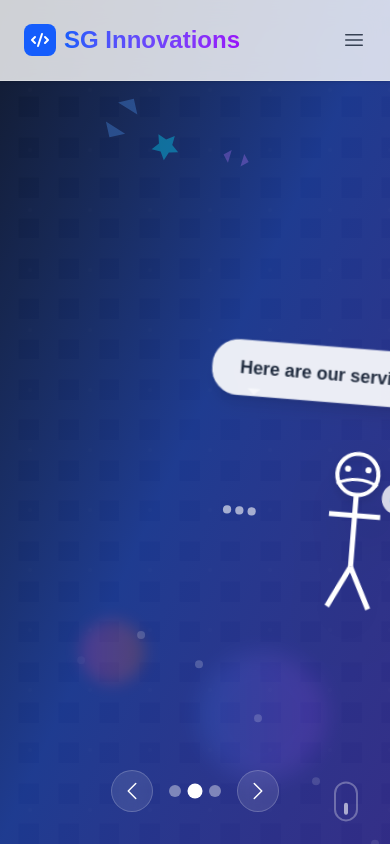
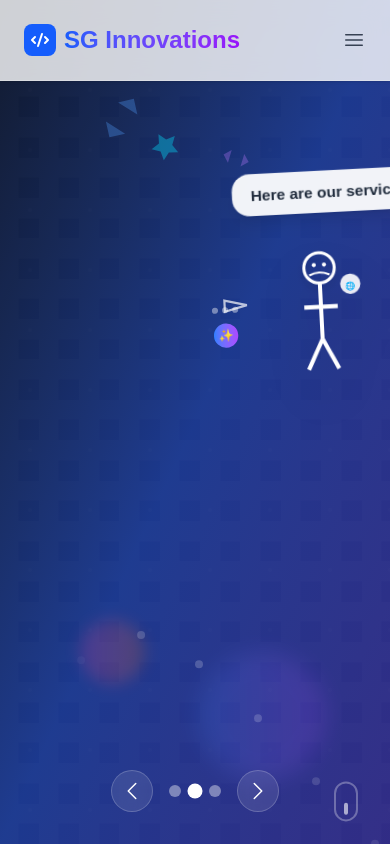
Before and after one commit to GraceMchomvu/sg-innovations, a Next.js app: page / in a window 390 px wide. Shown: the top 846 px of the page. Built offline with nearby package versions, Linux system fonts and the light colour scheme.

Commit message:
Create creative edge-based cartoon character with remote interactions, strategic positioning, and non-intrusive design that enhances content without interfering

```diff
--- a/src/components/Hero.tsx
+++ b/src/components/Hero.tsx
@@ -207,131 +207,153 @@ export default function Hero() {
         ))}
       </div>
 
-      {/* Big Dynamic Cartoon Character */}
+      {/* Creative Edge-Based Cartoon Character */}
       <motion.div
         initial={{ x: -300, y: 200, opacity: 0 }}
         animate={{
-          x: currentSlide === 0 ? 50 : currentSlide === 1 ? 200 : 100,
-          y: currentSlide === 0 ? 150 : currentSlide === 1 ? 100 : 200,
+          x: currentSlide === 0 ? 20 : currentSlide === 1 ? window.innerWidth - 250 : window.innerWidth - 200,
+          y: currentSlide === 0 ? window.innerHeight - 300 : currentSlide === 1 ? 50 : window.innerHeight - 250,
           opacity: 1
         }}
         transition={{ duration: 1.5, ease: "easeOut" }}
-        className="absolute z-30 cursor-pointer"
+        className="fixed z-30 cursor-pointer"
         onClick={nextSlide}
+        style={{
+          left: currentSlide === 0 ? '20px' : currentSlide === 1 ? 'calc(100vw - 250px)' : 'calc(100vw - 200px)',
+          top: currentSlide === 0 ? 'calc(100vh - 300px)' : currentSlide === 1 ? '50px' : 'calc(100vh - 250px)'
+        }}
       >
         <motion.div
           animate={{
-            rotate: [0, 5, -5, 0],
-            scale: [1, 1.05, 1]
+            rotate: [0, 3, -3, 0],
+            scale: [1, 1.02, 1]
           }}
           transition={{
-            duration: 3,
+            duration: 4,
             repeat: Infinity,
             ease: "easeInOut"
           }}
           className="relative"
         >
-          {/* Big Stick Figure Character */}
-          <svg width="200" height="200" viewBox="0 0 200 200" className="drop-shadow-2xl">
+          {/* Compact Stick Figure Character */}
+          <svg width="150" height="150" viewBox="0 0 150 150" className="drop-shadow-2xl">
             {/* Head */}
             <circle
-              cx="100"
-              cy="40"
-              r="20"
+              cx="75"
+              cy="30"
+              r="15"
               fill="none"
               stroke="#ffffff"
-              strokeWidth="4"
+              strokeWidth="3"
               className="drop-shadow-lg"
             />
 
             {/* Eyes - animated based on slide */}
             <motion.circle
               animate={{
-                scale: currentSlide === 0 ? [1, 1.3, 1] : 1,
-                opacity: currentSlide === 0 ? [1, 0.3, 1] : 1
+                scale: currentSlide === 0 ? [1, 1.2, 1] : 1,
+                opacity: currentSlide === 0 ? [1, 0.4, 1] : 1
               }}
-              transition={{ duration: 0.8, repeat: Infinity }}
-              cx="90"
-              cy="35"
-              r="3"
+              transition={{ duration: 0.6, repeat: Infinity }}
+              cx="70"
+              cy="27"
+              r="2"
               fill="#ffffff"
             />
             <motion.circle
               animate={{
-                scale: currentSlide === 0 ? [1, 1.3, 1] : 1,
-                opacity: currentSlide === 0 ? [1, 0.3, 1] : 1
+                scale: currentSlide === 0 ? [1, 1.2, 1] : 1,
+                opacity: currentSlide === 0 ? [1, 0.4, 1] : 1
               }}
-              transition={{ duration: 0.8, repeat: Infinity }}
-              cx="110"
-              cy="35"
-              r="3"
+              transition={{ duration: 0.6, repeat: Infinity }}
+              cx="80"
+              cy="27"
+              r="2"
               fill="#ffffff"
             />
 
             {/* Mouth - changes expression based on slide */}
             <motion.path
               animate={{
-                d: currentSlide === 0 ? "M 80 50 Q 100 60 120 50" : // Big happy smile
-                   currentSlide === 1 ? "M 80 50 Q 100 40 120 50" : // Excited smile
-                   "M 80 50 Q 100 55 120 50" // Default smile
+                d: currentSlide === 0 ? "M 65 37 Q 75 42 85 37" : // Happy smile
+                   currentSlide === 1 ? "M 65 37 Q 75 32 85 37" : // Excited smile
+                   "M 65 37 Q 75 40 85 37" // Default smile
               }}
-              transition={{ duration: 0.5 }}
+              transition={{ duration: 0.4 }}
               fill="none"
               stroke="#ffffff"
-              strokeWidth="3"
+              strokeWidth="2"
             />
 
             {/* Body */}
             <line
-              x1="100"
-              y1="60"
-              x2="100"
-              y2="130"
+              x1="75"
+              y1="45"
+              x2="75"
+              y2="100"
               stroke="#ffffff"
-              strokeWidth="5"
+              strokeWidth="4"
             />
 
             {/* Arms - different poses based on slide */}
             <motion.line
               animate={{
-                x1: currentSlide === 0 ? [70, 60, 70] : currentSlide === 1 ? [80, 75, 80] : [75, 70, 75],
-                y1: currentSlide === 0 ? [80, 70, 80] : currentSlide === 1 ? [85, 80, 85] : [90, 85, 90],
-                x2: currentSlide === 0 ? [130, 140, 130] : currentSlide === 1 ? [120, 125, 120] : [125, 130, 125],
-                y2: currentSlide === 0 ? [80, 70, 80] : currentSlide === 1 ? [85, 80, 85] : [90, 85, 90]
+                x1: currentSlide === 0 ? [55, 50, 55] : currentSlide === 1 ? [60, 58, 60] : [58, 55, 58],
+                y1: currentSlide === 0 ? [65, 60, 65] : currentSlide === 1 ? [70, 68, 70] : [72, 70, 72],
+                x2: currentSlide === 0 ? [95, 100, 95] : currentSlide === 1 ? [90, 92, 90] : [92, 95, 92],
+                y2: currentSlide === 0 ? [65, 60, 65] : currentSlide === 1 ? [70, 68, 70] : [72, 70, 72]
               }}
               transition={{
-                duration: 1.5,
+                duration: 1.2,
                 repeat: Infinity,
                 ease: "easeInOut"
               }}
               stroke="#ffffff"
-              strokeWidth="5"
+              strokeWidth="4"
             />
 
             {/* Legs */}
             <line
-              x1="100"
-              y1="130"
-              x2="80"
-              y2="170"
+              x1="75"
+              y1="100"
+              x2="60"
+              y2="130"
               stroke="#ffffff"
-              strokeWidth="5"
+              strokeWidth="4"
             />
             <line
-              x1="100"
-              y1="130"
-              x2="120"
-              y2="170"
+              x1="75"
+              y1="100"
+              x2="90"
+              y2="130"
               stroke="#ffffff"
-              strokeWidth="5"
+              strokeWidth="4"
             />
 
             {/* Carrying items based on slide */}
             {currentSlide === 1 && (
               <motion.g
                 animate={{
+                  y: [0, -8, 0],
+                  rotate: [0, 3, 0]
+                }}
+                transition={{
+                  duration: 1.8,
+                  repeat: Infinity,
+                  ease: "easeInOut"
+                }}
+              >
+                {/* Carrying a service icon */}
+                <circle cx="105" cy="55" r="10" fill="#ffffff" opacity="0.9" />
+                <text x="105" y="60" textAnchor="middle" fontSize="8" fill="#1f2937">🌐</text>
+              </motion.g>
+            )}
+
+            {currentSlide === 2 && (
+              <motion.g
+                animate={{
                   y: [0, -10, 0],
-                  rotate: [0, 5, 0]
+                  rotate: [0, -3, 0]
                 }}
                 transition={{
                   duration: 2,
@@ -339,110 +361,110 @@ export default function Hero() {
                   ease: "easeInOut"
                 }}
               >
-                {/* Carrying a service icon */}
-                <circle cx="140" cy="70" r="15" fill="#ffffff" opacity="0.8" />
-                <text x="140" y="75" textAnchor="middle" fontSize="12" fill="#1f2937">🌐</text>
-              </motion.g>
-            )}
-
-            {currentSlide === 2 && (
-              <motion.g
-                animate={{
-                  y: [0, -15, 0],
-                  rotate: [0, -5, 0]
-                }}
-                transition={{
-                  duration: 2.5,
-                  repeat: Infinity,
-                  ease: "easeInOut"
-                }}
-              >
                 {/* Carrying a project icon */}
-                <rect x="125" y="60" width="20" height="20" fill="#ffffff" opacity="0.8" rx="3" />
-                <text x="135" y="72" textAnchor="middle" fontSize="10" fill="#1f2937">💻</text>
+                <rect x="95" y="50" width="15" height="15" fill="#ffffff" opacity="0.9" rx="2" />
+                <text x="102" y="60" textAnchor="middle" fontSize="7" fill="#1f2937">💻</text>
               </motion.g>
             )}
           </svg>
 
-          {/* Speech bubble */}
+          {/* Speech bubble - positioned to not interfere */}
           <motion.div
             animate={{
-              scale: [1, 1.15, 1],
+              scale: [1, 1.1, 1],
               opacity: [0.9, 1, 0.9]
             }}
             transition={{
-              duration: 2.5,
+              duration: 2,
               repeat: Infinity,
               ease: "easeInOut"
             }}
-            className="absolute -top-20 -left-10 bg-white/95 backdrop-blur-sm rounded-3xl px-6 py-3 border border-white/30 shadow-lg"
+            className={`absolute bg-white/95 backdrop-blur-sm rounded-2xl px-4 py-2 border border-white/30 shadow-lg ${
+              currentSlide === 0 ? '-top-16 -left-8' :
+              currentSlide === 1 ? '-top-16 -right-8' :
+              '-top-16 -right-8'
+            }`}
           >
-            <p className="text-base font-bold text-gray-800">
+            <p className="text-sm font-bold text-gray-800">
               {currentSlide === 0 ? "Let me show you!" :
                currentSlide === 1 ? "Here are our services!" :
                "Check out our work!"}
             </p>
-            <div className="absolute bottom-0 left-8 w-0 h-0 border-l-6 border-r-6 border-t-6 border-transparent border-t-white/95"></div>
+            <div className={`absolute bottom-0 w-0 h-0 border-l-4 border-r-4 border-t-4 border-transparent border-t-white/95 ${
+              currentSlide === 0 ? 'left-6' : 'right-6'
+            }`}></div>
           </motion.div>
 
-          {/* Action lines showing movement */}
+          {/* Remote interaction effects - arrows pointing to content */}
           <motion.div
             animate={{
               opacity: [0, 1, 0],
-              scale: [0.8, 1.2, 0.8]
-            }}
-            transition={{
-              duration: 1,
-              repeat: Infinity,
-              ease: "easeInOut"
-            }}
-            className="absolute -right-8 top-16"
-          >
-            <svg width="40" height="40" viewBox="0 0 40 40">
-              <path d="M5 20 L15 15 L25 20 L35 15" stroke="#ffffff" strokeWidth="2" fill="none" opacity="0.6" />
-              <path d="M5 25 L15 20 L25 25 L35 20" stroke="#ffffff" strokeWidth="2" fill="none" opacity="0.4" />
-            </svg>
-          </motion.div>
-
-          {/* Dropping animation for features */}
-          {currentSlide === 1 && (
-            <motion.div
-              animate={{
-                y: [0, 50, 0],
-                opacity: [1, 0, 1],
-                scale: [1, 0.5, 1]
-              }}
-              transition={{
-                duration: 2,
-                repeat: Infinity,
-                ease: "easeInOut",
-                delay: 1
-              }}
-              className="absolute top-32 right-4"
-            >
-              <div className="w-8 h-8 bg-gradient-to-r from-blue-500 to-purple-500 rounded-full flex items-center justify-center text-white text-sm font-bold">
-                ✨
-              </div>
-            </motion.div>
-          )}
-
-          {/* Pushing animation */}
-          <motion.div
-            animate={{
-              x: [0, 20, 0],
-              opacity: [0.5, 1, 0.5]
+              scale: [0.8, 1.1, 0.8]
             }}
             transition={{
               duration: 1.5,
               repeat: Infinity,
               ease: "easeInOut"
             }}
-            className="absolute -left-12 top-20"
+            className={`absolute ${
+              currentSlide === 0 ? '-right-6 top-12' :
+              currentSlide === 1 ? '-left-6 top-12' :
+              '-left-6 top-12'
+            }`}
+          >
+            <svg width="30" height="30" viewBox="0 0 30 30">
+              <path
+                d={currentSlide === 0 ? "M5 15 L25 10 L25 20 Z" : "M25 15 L5 10 L5 20 Z"}
+                stroke="#ffffff"
+                strokeWidth="2"
+                fill="none"
+                opacity="0.7"
+              />
+            </svg>
+          </motion.div>
+
+          {/* Remote dropping animation - features fall from character to content area */}
+          {currentSlide === 1 && (
+            <motion.div
+              animate={{
+                y: [0, 100, 0],
+                x: [0, -50, 0],
+                opacity: [1, 0, 1],
+                scale: [1, 0.3, 1]
+              }}
+              transition={{
+                duration: 2.5,
+                repeat: Infinity,
+                ease: "easeInOut",
+                delay: 1.2
+              }}
+              className="absolute top-20 -left-8"
+            >
+              <div className="w-6 h-6 bg-gradient-to-r from-blue-500 to-purple-500 rounded-full flex items-center justify-center text-white text-xs font-bold">
+                ✨
+              </div>
+            </motion.div>
+          )}
+
+          {/* Remote pushing animation - energy waves */}
+          <motion.div
+            animate={{
+              x: currentSlide === 0 ? [0, 30, 0] : [-30, 0, -30],
+              opacity: [0.3, 1, 0.3]
+            }}
+            transition={{
+              duration: 1.8,
+              repeat: Infinity,
+              ease: "easeInOut"
+            }}
+            className={`absolute top-16 ${
+              currentSlide === 0 ? '-right-8' : '-left-8'
+            }`}
           >
             <div className="flex space-x-1">
-              <div className="w-2 h-2 bg-white/60 rounded-full"></div>
-              <div className="w-2 h-2 bg-white/60 rounded-full"></div>
-              <div className="w-2 h-2 bg-white/60 rounded-full"></div>
+              <div className="w-1.5 h-1.5 bg-white/70 rounded-full"></div>
+              <div className="w-1.5 h-1.5 bg-white/70 rounded-full"></div>
+              <div className="w-1.5 h-1.5 bg-white/70 rounded-full"></div>
             </div>
           </motion.div>
         </motion.div>
```
